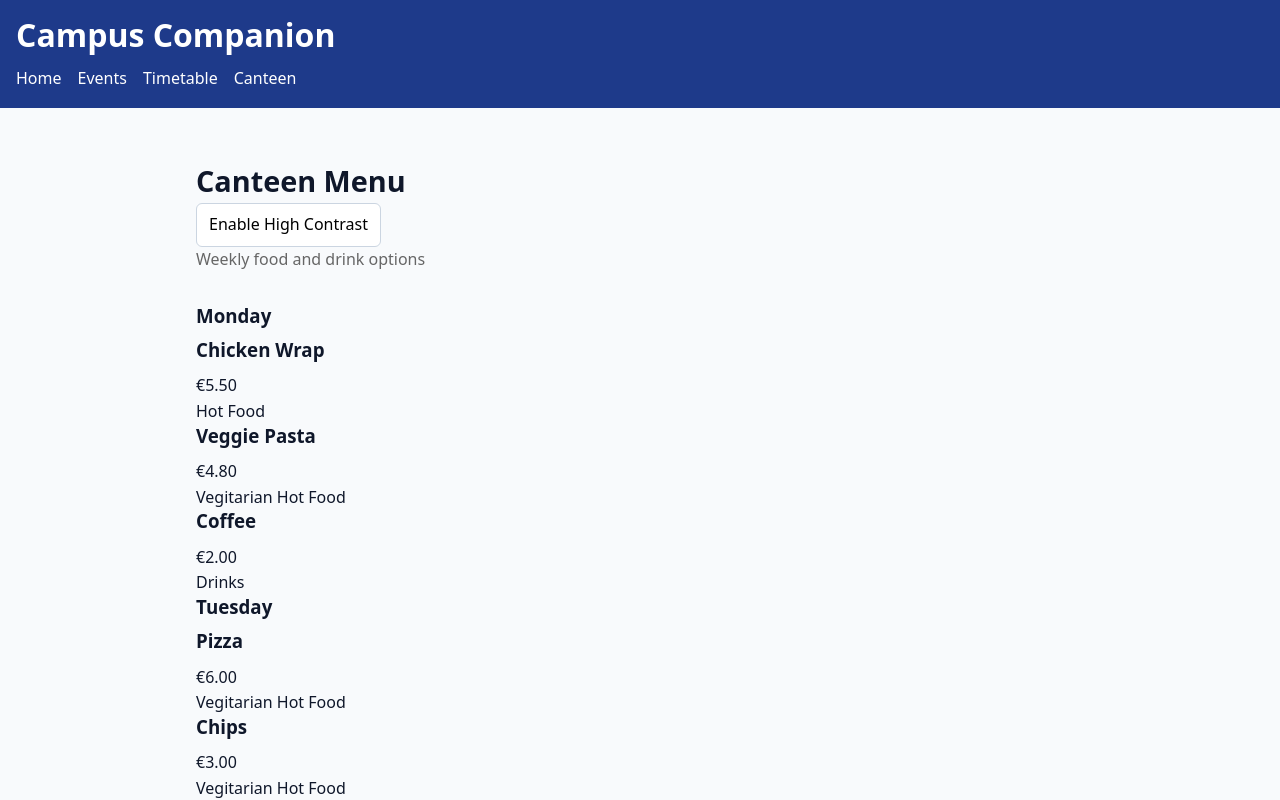
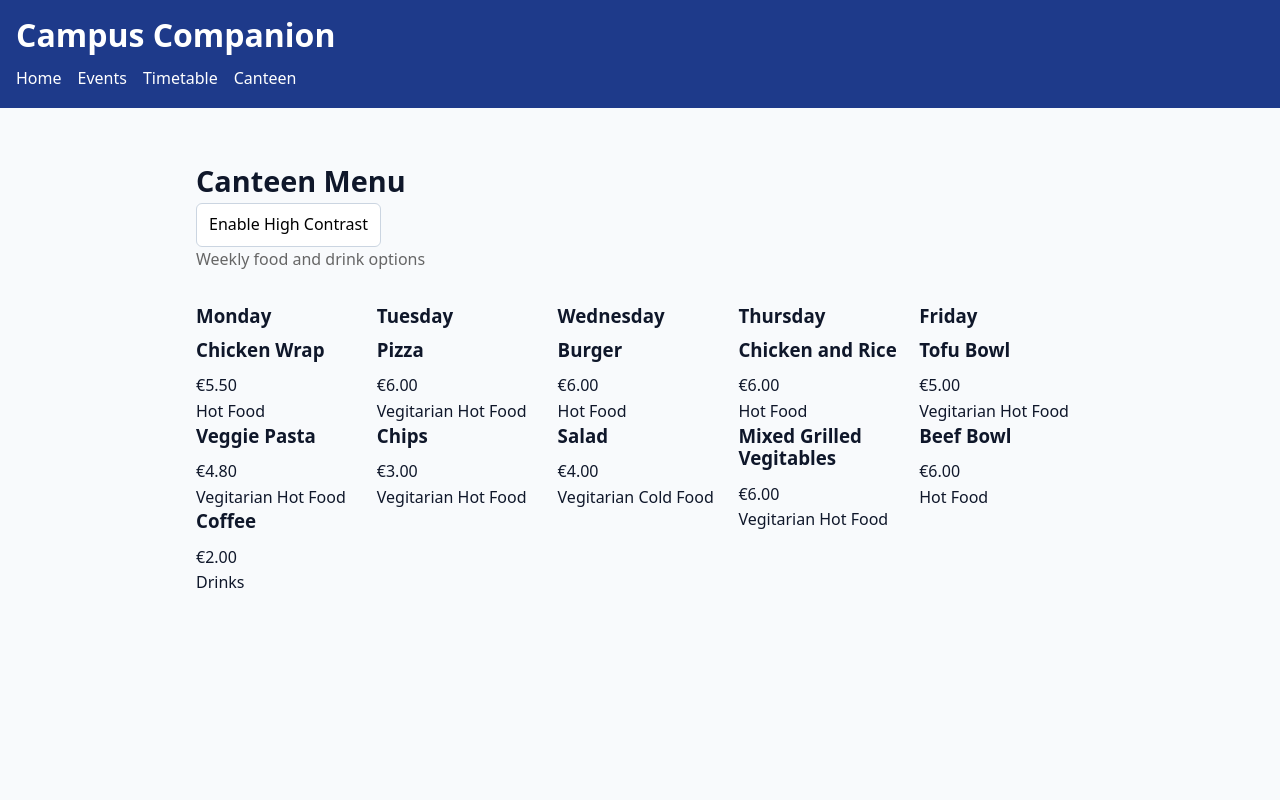
Before and after one commit to Adam28102006/NOE-CA3, a Next.js app: page /canteen in a window 1280 px wide. Shown: the top 800 px of the page. Built offline with nearby package versions, Linux system fonts and the light colour scheme.

Commit message:
added the css for grid styling in menu
a

```diff
--- a/styles/globals.css
+++ b/styles/globals.css
@@ -233,3 +233,11 @@ button:hover {
   color: #333;
   line-height: 1.4;
 }
+.menuGrid {
+  display: flex;
+  gap: 1rem;
+}
+
+.menuColumn {
+  flex: 1;
+}
```
